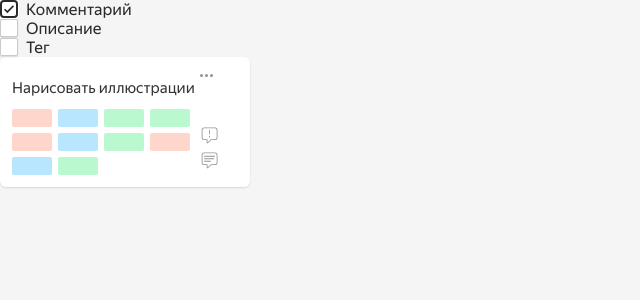
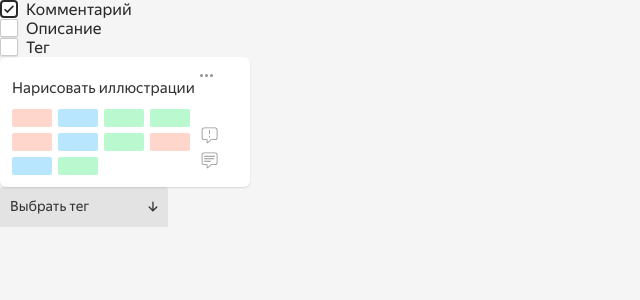
Before and after one commit to mi5ha6in/shri-tiket-manager, a React (Create React App) app: page / in a window 1280 px wide. Shown: the top 300 px of the page, without its empty margins (0-640 px from the left). Built offline with nearby package versions, Linux system fonts and the light colour scheme.

Commit message:
добавляет селект на страницу

```diff
--- a/src/pages/MainPage/MainPage.jsx
+++ b/src/pages/MainPage/MainPage.jsx
@@ -1,6 +1,7 @@
+import { Select } from "../../components/SelectTag/SelectTag";
 import { TicketCard } from "../../components/TicketCard/TicketCard";
 import { Filter } from "./components/Filter/Filter";
-
+import { optionsData } from "./optionsData";
 
 export const MainPage = () => {
   const tags = [
@@ -24,6 +25,7 @@ export const MainPage = () => {
         isComments
         isDescription
       />
+      <Select options={optionsData} title="Выбрать тег" />
     </>
   );
 };
```
